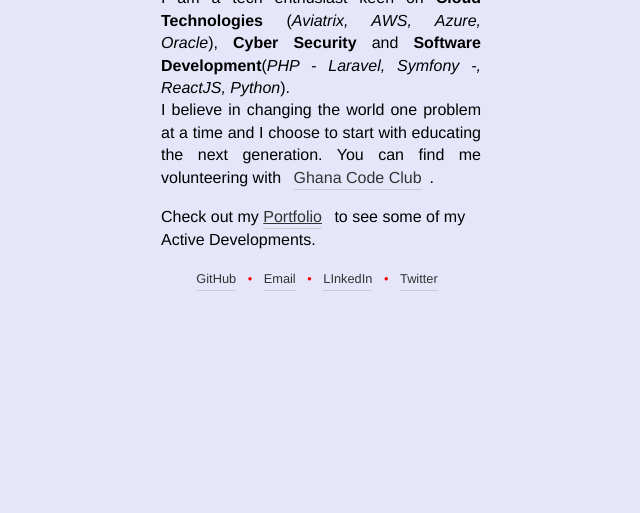
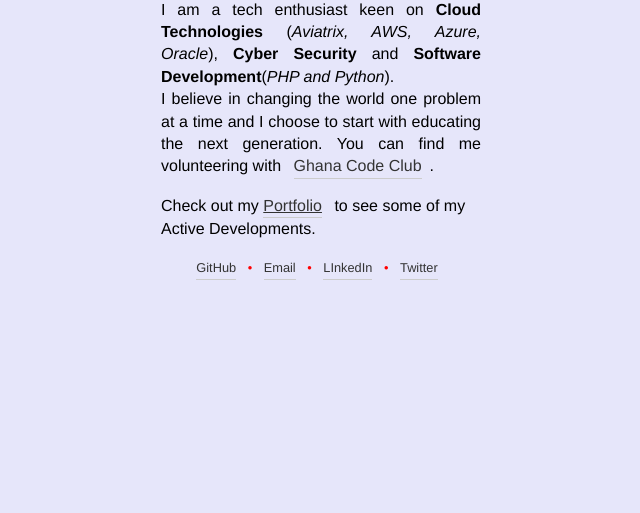
Before and after one commit to Mingleemma/mingleemma, a plain HTML site: page index.html in a window 1280 px wide. Shown: the part 287-800 px from the top of the page, without its empty margins (319-959 px from the left). Drawn offline with Linux system fonts and the light colour scheme.

Commit message:
Minor Office

```diff
--- a/index.html
+++ b/index.html
@@ -9,7 +9,7 @@
 	<body>
 		<h1>E. N. Mingle</h1>
 		<p style="text-align: justify">
-			I am a tech enthusiast keen on <b>Cloud Technologies</b> (<i>Aviatrix, AWS, Azure, Oracle</i>), <b>Cyber Security</b> and <b>Software Development</b>(<i>PHP - Laravel, Symfony -, ReactJS, Python</i>).<br>I believe in changing the world one problem at a time and I choose to start with educating the next generation. You can find me volunteering with <a href="http://ghanacodeclub.org">Ghana Code Club</a>.
+			I am a tech enthusiast keen on <b>Cloud Technologies</b> (<i>Aviatrix, AWS, Azure, Oracle</i>), <b>Cyber Security</b> and <b>Software Development</b>(<i>PHP and Python</i>).<br>I believe in changing the world one problem at a time and I choose to start with educating the next generation. You can find me volunteering with <a href="http://ghanacodeclub.org">Ghana Code Club</a>.
 		</p>
 		<p>
 			Check out my <a href="portfolio.html" target="_blank"><u>Portfolio</u></a> to see some of my Active Developments.
```
